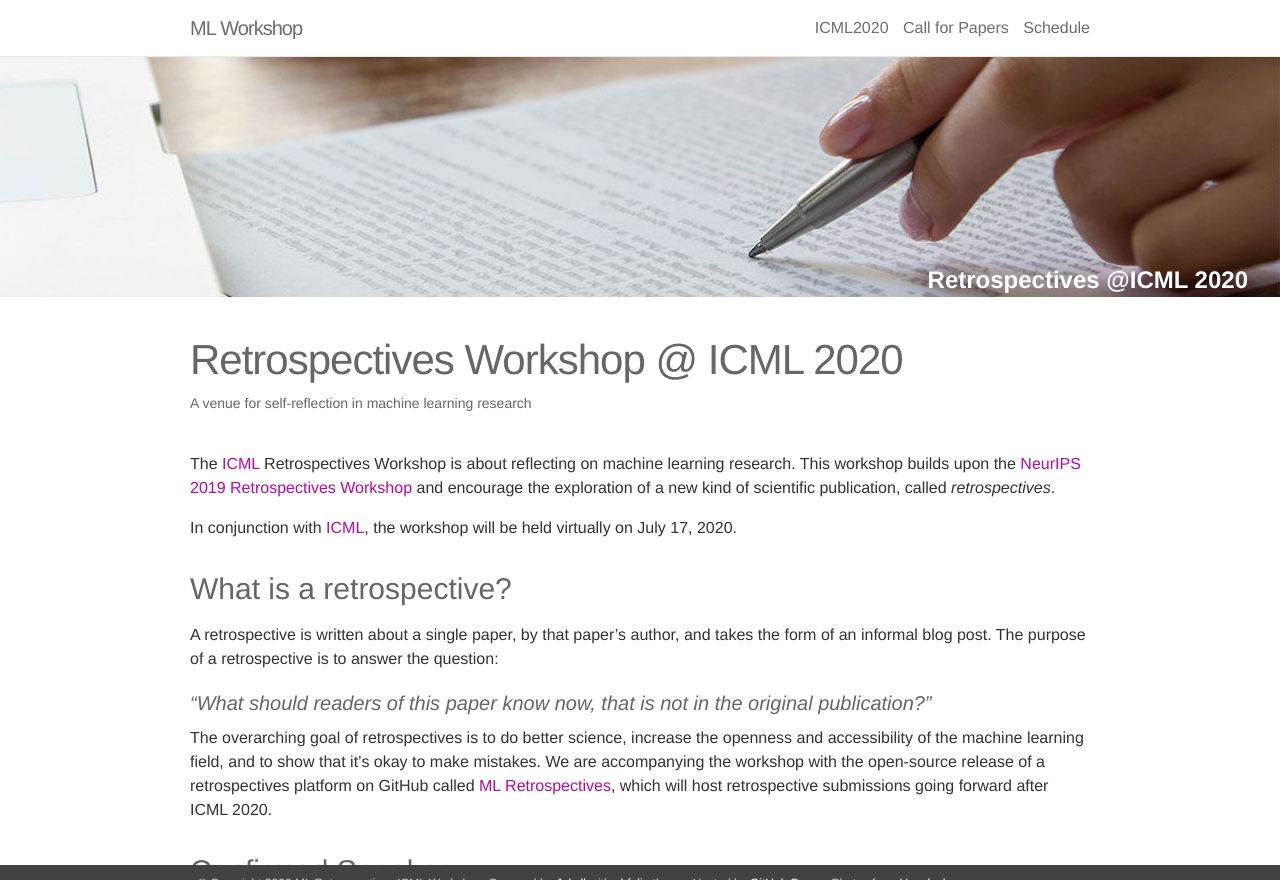
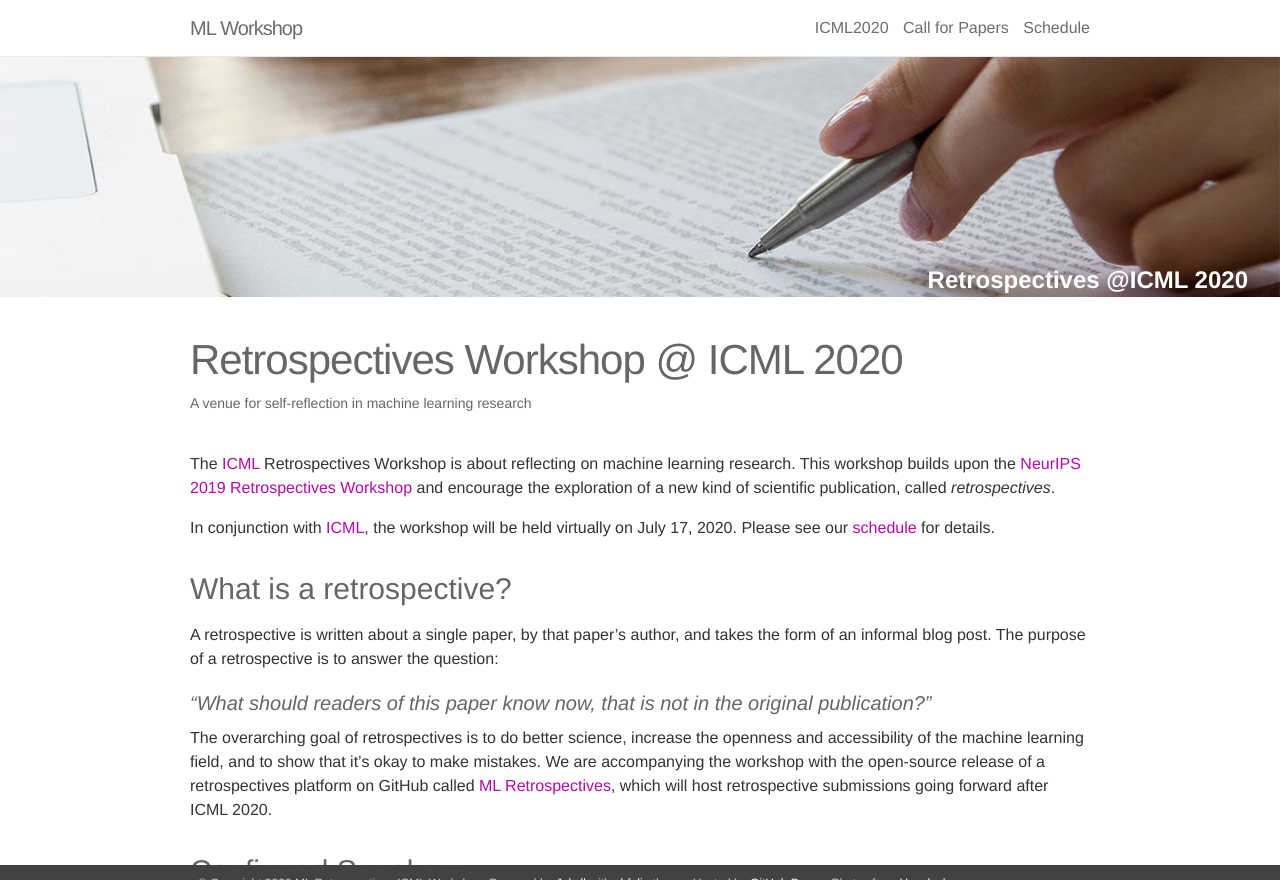
Before and after one commit to ml-retrospectives/icml2020, a Jekyll site: the page built from _pages/00_home.md, in a window 1280 px wide and 900 px high, cut to the strip 0-880 px from the top of the window. Built offline with Jekyll 4.4.1, drawn with Linux system fonts in a browser that asks for light colours; nearby versions of some CDN libraries.

Commit message:
Update 00_home.md

```diff
--- a/_pages/00_home.md
+++ b/_pages/00_home.md
@@ -9,7 +9,7 @@ description: A venue for self-reflection in machine learning research
 
 The [ICML](https://icml.cc/) Retrospectives Workshop is about reflecting on machine learning research. This workshop builds upon the [NeurIPS 2019 Retrospectives Workshop](https://ml-retrospectives.github.io/neurips2019/) and encourage the exploration of a new kind of scientific publication, called *retrospectives*.
 
-In conjunction with [ICML](https://icml.cc/), the workshop will be held **virtually on July 17, 2020.**
+In conjunction with [ICML](https://icml.cc/), the workshop will be held virtually on July 17, 2020.  Please see our [schedule](https://ml-retrospectives.github.io/icml2020/schedule/) for details.
 
 
 ### What is a retrospective?
```
